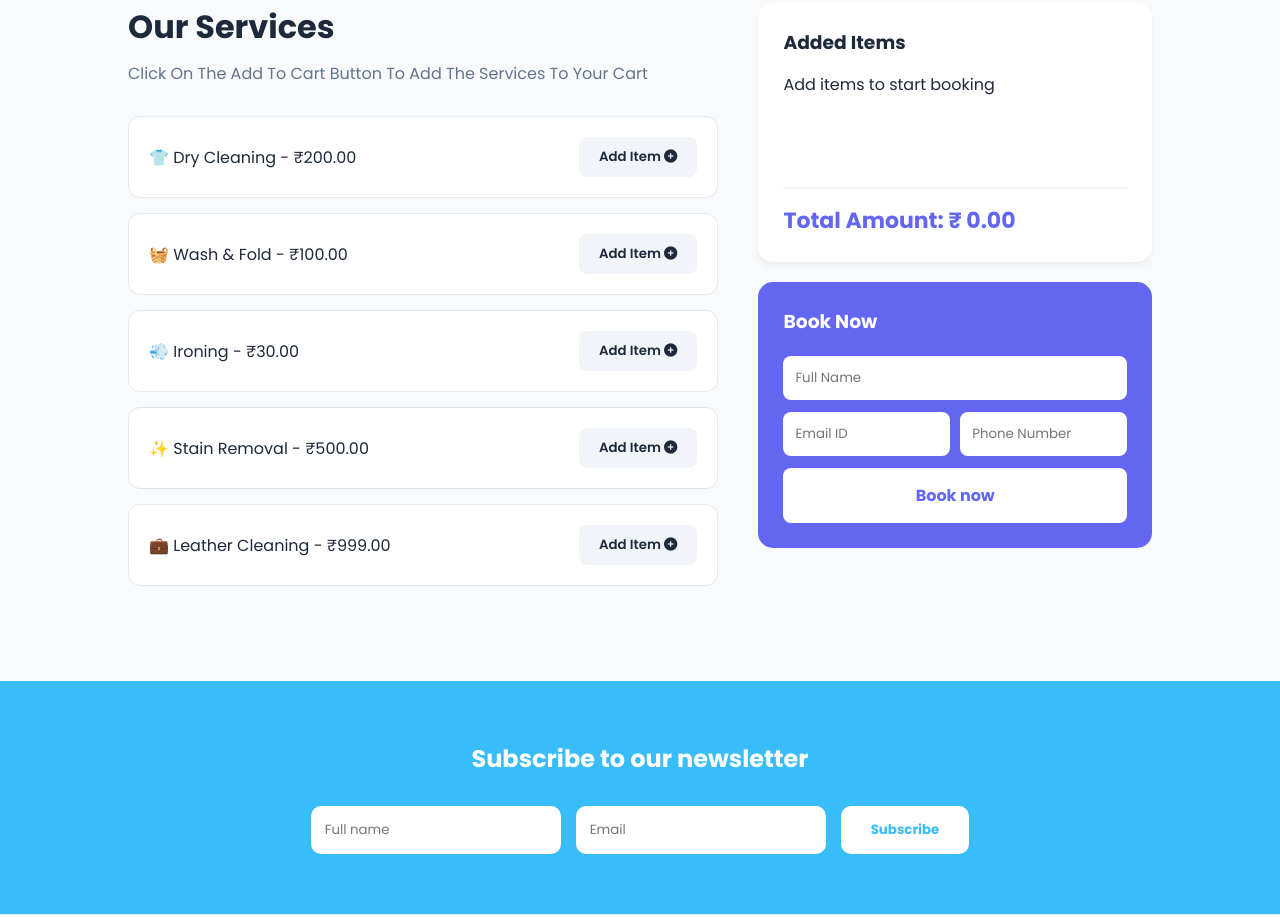
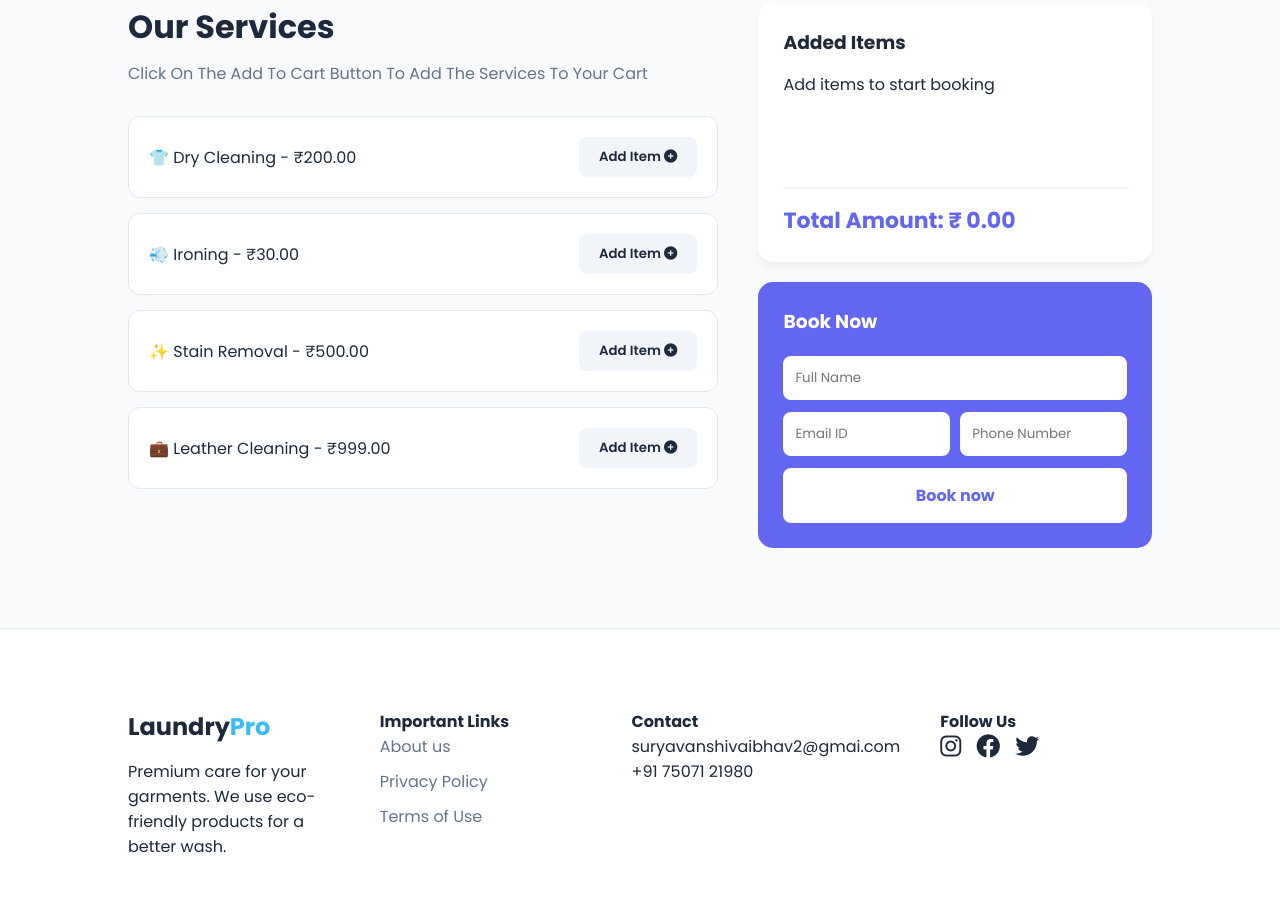
Before and after one commit to vaibhav71099/laundry-pro, a plain HTML site: page index.html in a window 1280 px wide. Shown: the part 972-1889 px from the top of the page. Drawn offline with nearby package versions, Linux system fonts and the light colour scheme.

Commit message:
Refactor service buttons and remove newsletter section
Updated service buttons to use toggleCart function and removed newsletter section.

```diff
--- a/index.html
+++ b/index.html
@@ -56,11 +56,10 @@
                     <p>Click On The Add To Cart Button To Add The Services To Your Cart</p>
                 </div>
                 <div class="service-grid">
-                    <div class="s-card"><span>👕 Dry Cleaning - ₹200.00</span><button onclick="addToCart('Dry Cleaning', 200)">Add Item <i class="fas fa-plus-circle"></i></button></div>
-                    <div class="s-card"><span>🧺 Wash & Fold - ₹100.00</span><button onclick="addToCart('Wash & Fold', 100)">Add Item <i class="fas fa-plus-circle"></i></button></div>
-                    <div class="s-card"><span>💨 Ironing - ₹30.00</span><button onclick="addToCart('Ironing', 30)">Add Item <i class="fas fa-plus-circle"></i></button></div>
-                    <div class="s-card"><span>✨ Stain Removal - ₹500.00</span><button onclick="addToCart('Stain Removal', 500)">Add Item <i class="fas fa-plus-circle"></i></button></div>
-                    <div class="s-card"><span>💼 Leather Cleaning - ₹999.00</span><button onclick="addToCart('Leather Cleaning', 999)">Add Item <i class="fas fa-plus-circle"></i></button></div>
+                    <div class="s-card"><span>👕 Dry Cleaning - ₹200.00</span><button id="btn-DryCleaning" onclick="toggleCart('Dry Cleaning', 200)">Add Item <i class="fas fa-plus-circle"></i></button></div>
+                    <div class="s-card"><span>💨 Ironing - ₹30.00</span><button id="btn-Ironing" onclick="toggleCart('Ironing', 30)">Add Item <i class="fas fa-plus-circle"></i></button></div>
+                    <div class="s-card"><span>✨ Stain Removal - ₹500.00</span><button id="btn-StainRemoval" onclick="toggleCart('Stain Removal', 500)">Add Item <i class="fas fa-plus-circle"></i></button></div>
+                    <div class="s-card"><span>💼 Leather Cleaning - ₹999.00</span><button id="btn-LeatherCleaning" onclick="toggleCart('Leather Cleaning', 999)">Add Item <i class="fas fa-plus-circle"></i></button></div>
                 </div>
             </div>
 
@@ -85,17 +84,6 @@
         </div>
     </section>
 
-    <section class="newsletter">
-        <div class="news-content">
-            <h2>Subscribe to our newsletter</h2>
-            <div class="news-form">
-                <input type="text" placeholder="Full name">
-                <input type="email" placeholder="Email">
-                <button>Subscribe</button>
-            </div>
-        </div>
-    </section>
-
     <footer class="main-footer">
         <div class="footer-grid">
             <div class="f-info"><h2>Laundry<span>Pro</span></h2><p>Premium care for your garments. We use eco-friendly products for a better wash.</p></div>
```
